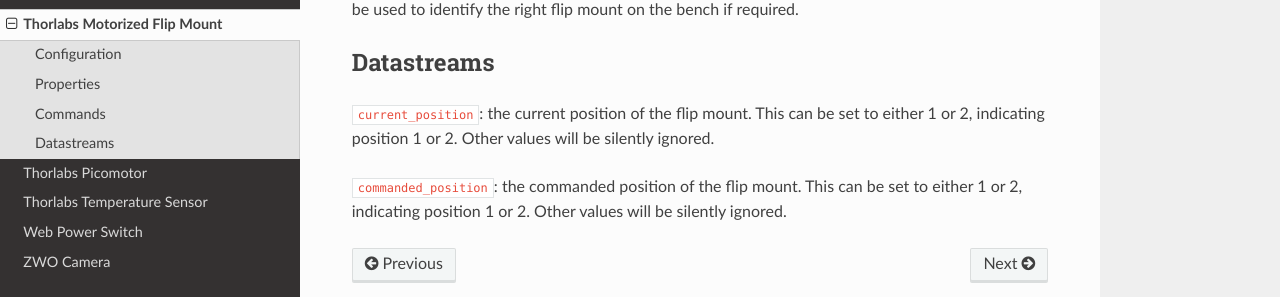
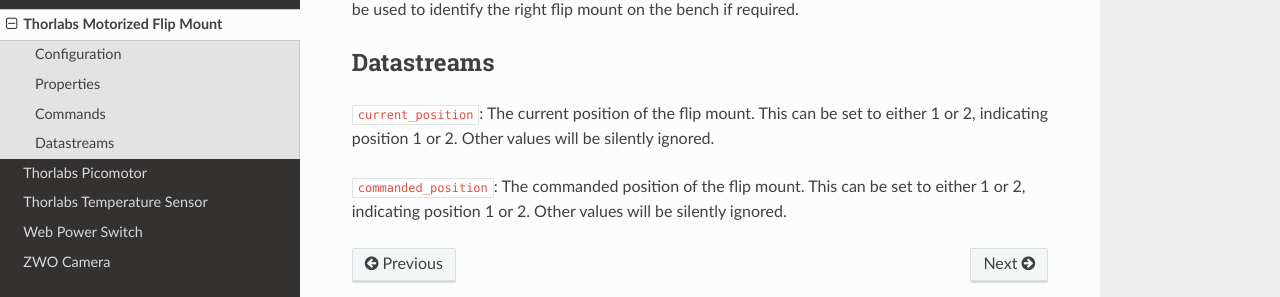
Before and after one commit to spacetelescope/catkit2, a Sphinx documentation site: the page built from docs/services/thorlabs_mff101.rst, in a window 1280 px wide and 1082 px high. Shown: the part 669-966 px from the top of the window. Built offline with Sphinx 7.4.7 and the Read the Docs theme 3.1.0, drawn with Linux system fonts in a browser that asks for light colours.

```diff
--- a/docs/services/thorlabs_mff101.rst
+++ b/docs/services/thorlabs_mff101.rst
@@ -30,6 +30,6 @@ Commands
 
 Datastreams
 -----------
-``current_position``: the current position of the flip mount. This can be set to either 1 or 2, indicating position 1 or 2. Other values will be silently ignored.
+``current_position``: The current position of the flip mount. This can be set to either 1 or 2, indicating position 1 or 2. Other values will be silently ignored.
 
-``commanded_position``: the commanded position of the flip mount. This can be set to either 1 or 2, indicating position 1 or 2. Other values will be silently ignored.
+``commanded_position``: The commanded position of the flip mount. This can be set to either 1 or 2, indicating position 1 or 2. Other values will be silently ignored.
```
